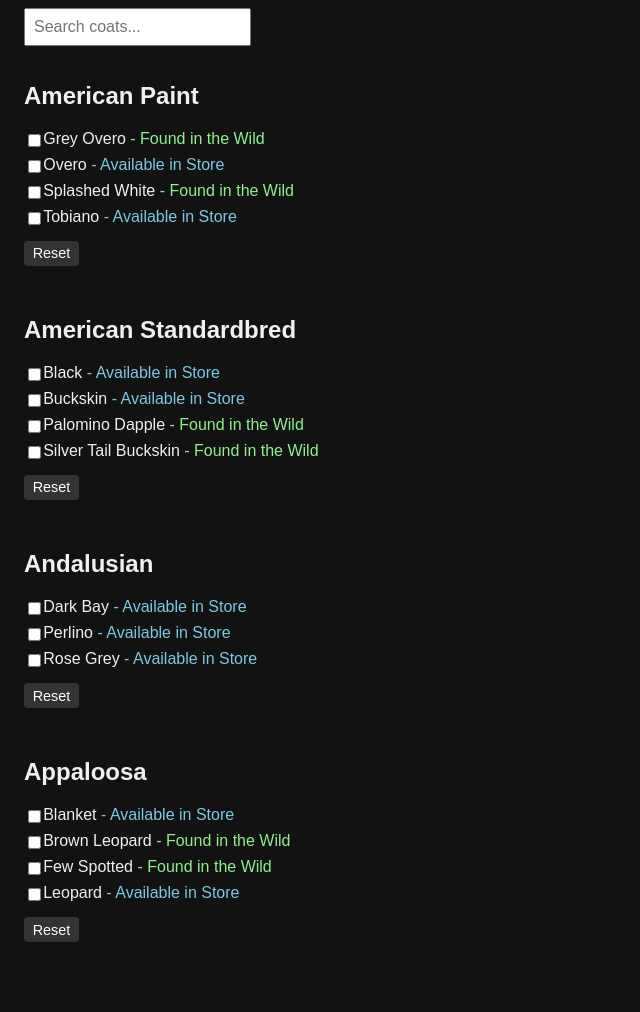
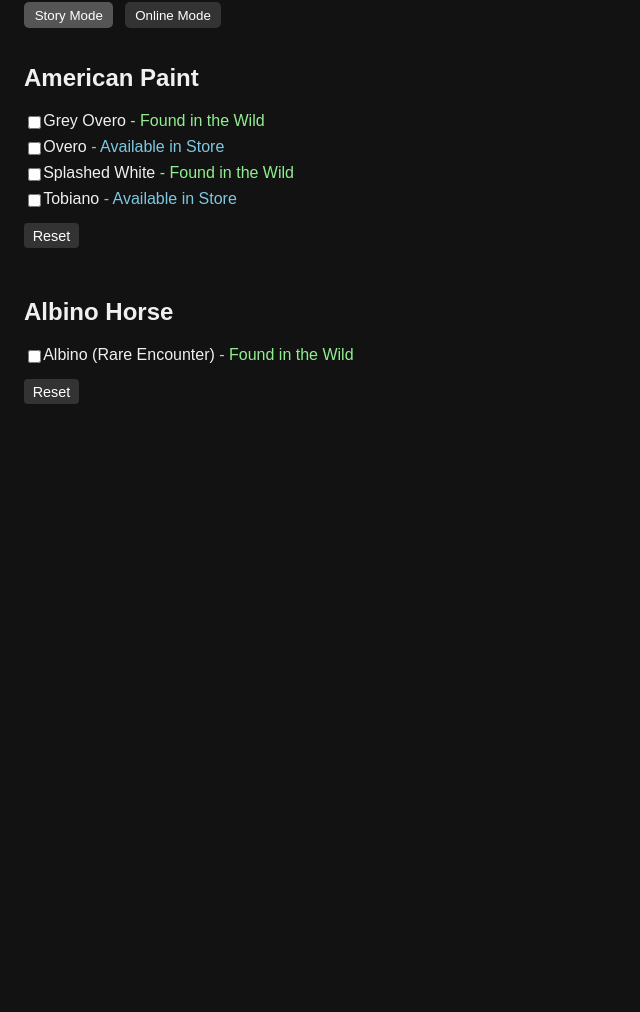
Before and after one commit to cruchert/RDR2HorseTracker, a plain HTML site: page index.html in a window 1280 px wide. Shown: the part 96-1108 px from the top of the page, without its empty margins (0-640 px from the left). After the commit the page ends 800 px from the top, so only its background shows below. Drawn offline with Linux system fonts and the light colour scheme.

Commit message:
Add files via upload

```diff
--- a/index.html
+++ b/index.html
@@ -10,6 +10,24 @@
       padding: 1em;
       background-color: #121212;
       color: #f0f0f0;
+    }
+    h1 {
+      margin-bottom: 0.5em;
+    }
+    nav {
+      margin-bottom: 1em;
+    }
+    nav button {
+      margin-right: 0.5em;
+      padding: 0.4em 0.8em;
+      background-color: #333;
+      color: white;
+      border: none;
+      border-radius: 5px;
+      cursor: pointer;
+    }
+    nav button.active {
+      background-color: #555;
     }
     h2 {
       margin-top: 1.5em;
@@ -31,14 +49,6 @@
     }
     section {
       margin-bottom: 2em;
-    }
-    #controls {
-      margin-bottom: 1em;
-    }
-    input[type="text"] {
-      padding: 0.5em;
-      margin-right: 0.5em;
-      font-size: 1em;
     }
     .reset-button {
       margin-top: 0.5em;
@@ -70,44 +80,50 @@
   </style>
 </head>
 <body>
-  <h1>RDR2 Horse Tracker (Story Mode)</h1>
-  <div id="controls">
-    <input type="text" id="searchBar" placeholder="Search coats..." />
-  </div>
+  <h1>RDR2 Horse Tracker</h1>
+  <nav>
+    <button id="storyModeBtn" class="active">Story Mode</button>
+    <button id="onlineModeBtn">Online Mode</button>
+  </nav>
   <div id="horseList"></div>
   <script>
-    const horses = {
+    const horseData = {
+      story: {
         "American Paint": [
           { name: "Grey Overo", rarity: "uncommon", source: "wild" },
           { name: "Overo", rarity: "common", source: "purchase" },
           { name: "Splashed White", rarity: "uncommon", source: "wild" },
           { name: "Tobiano", rarity: "common", source: "purchase" }
         ],
-      "American Standardbred": [
-        { name: "Black", rarity: "common", source: "purchase" },
-        { name: "Buckskin", rarity: "common", source: "purchase" },
-        { name: "Palomino Dapple", rarity: "uncommon", source: "wild" },
-        { name: "Silver Tail Buckskin", rarity: "uncommon", source: "wild" }
+        // [story mode horses continue unchanged]
+        "Albino Horse": [
+          { name: "Albino (Rare Encounter)", rarity: "uncommon", source: "wild" }
+        ]
+      },
+      online: {
+        "Cremello Gold American Standardbred": [
+          { name: "Cremello Gold", rarity: "uncommon", source: "purchase" }
         ],
-      "Andalusian": [
-        { name: "Dark Bay", rarity: "common", source: "purchase" },
-        { name: "Perlino", rarity: "uncommon", source: "purchase" },
-        { name: "Rose Grey", rarity: "uncommon", source: "purchase" }
+        "Black Leopard Appaloosa": [
+          { name: "Black Leopard", rarity: "uncommon", source: "purchase" }
         ],
-      "Appaloosa": [
-        { name: "Blanket", rarity: "common", source: "purchase" },
-        { name: "Brown Leopard", rarity: "uncommon", source: "wild" },
-        { name: "Few Spotted", rarity: "uncommon", source: "wild" },
-        { name: "Leopard", rarity: "common", source: "purchase" }
+        "Buckskin Missouri Fox Trotter": [
+          { name: "Buckskin", rarity: "uncommon", source: "purchase" }
+        ],
+        "Turkoman": [
+          { name: "Grey", rarity: "uncommon", source: "purchase" },
+          { name: "Chestnut", rarity: "uncommon", source: "purchase" }
         ]
-      // Additional breeds would continue in same format
+      }
     };
 
     const horseList = document.getElementById("horseList");
-    const searchBar = document.getElementById("searchBar");
+    const storyModeBtn = document.getElementById("storyModeBtn");
+    const onlineModeBtn = document.getElementById("onlineModeBtn");
 
-    function renderList(searchQuery = '') {
+    function renderList(mode = 'story') {
       horseList.innerHTML = '';
+      const horses = horseData[mode];
 
       Object.entries(horses).forEach(([breed, coats]) => {
         const breedSection = document.createElement("section");
@@ -118,14 +134,12 @@
         const checkboxes = [];
 
         coats.forEach(({ name, rarity, source }) => {
-          if (searchQuery && !name.toLowerCase().includes(searchQuery.toLowerCase())) return;
-
           const label = document.createElement("label");
           label.className = `horse-label rarity-${rarity} source-${source}`;
           const checkbox = document.createElement("input");
           checkbox.type = "checkbox";
 
-          const key = `${breed}:${name}`;
+          const key = `${mode}:${breed}:${name}`;
           checkbox.checked = localStorage.getItem(key) === "true";
           if (checkbox.checked) label.classList.add("checked");
 
@@ -157,8 +171,16 @@
       });
     }
 
-    searchBar.addEventListener("input", () => {
-      renderList(searchBar.value);
+    storyModeBtn.addEventListener("click", () => {
+      storyModeBtn.classList.add("active");
+      onlineModeBtn.classList.remove("active");
+      renderList('story');
+    });
+
+    onlineModeBtn.addEventListener("click", () => {
+      storyModeBtn.classList.remove("active");
+      onlineModeBtn.classList.add("active");
+      renderList('online');
     });
 
     renderList();
```
Lines whose indentation alone changed are shown as unchanged.
